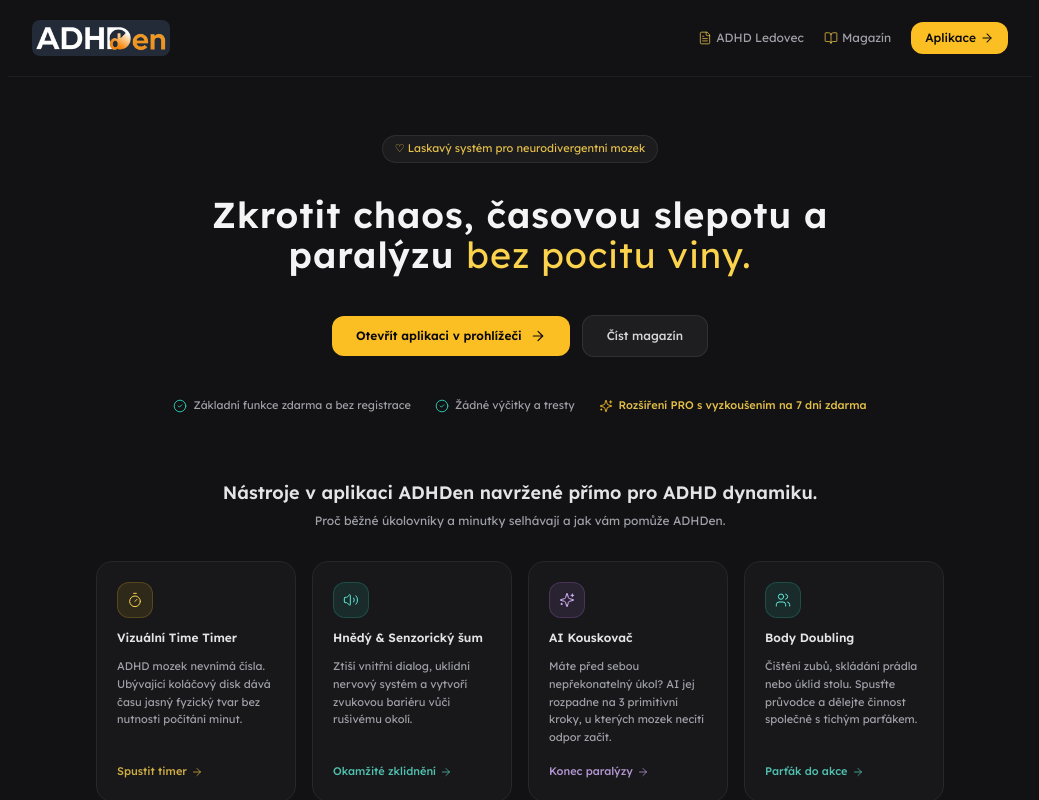
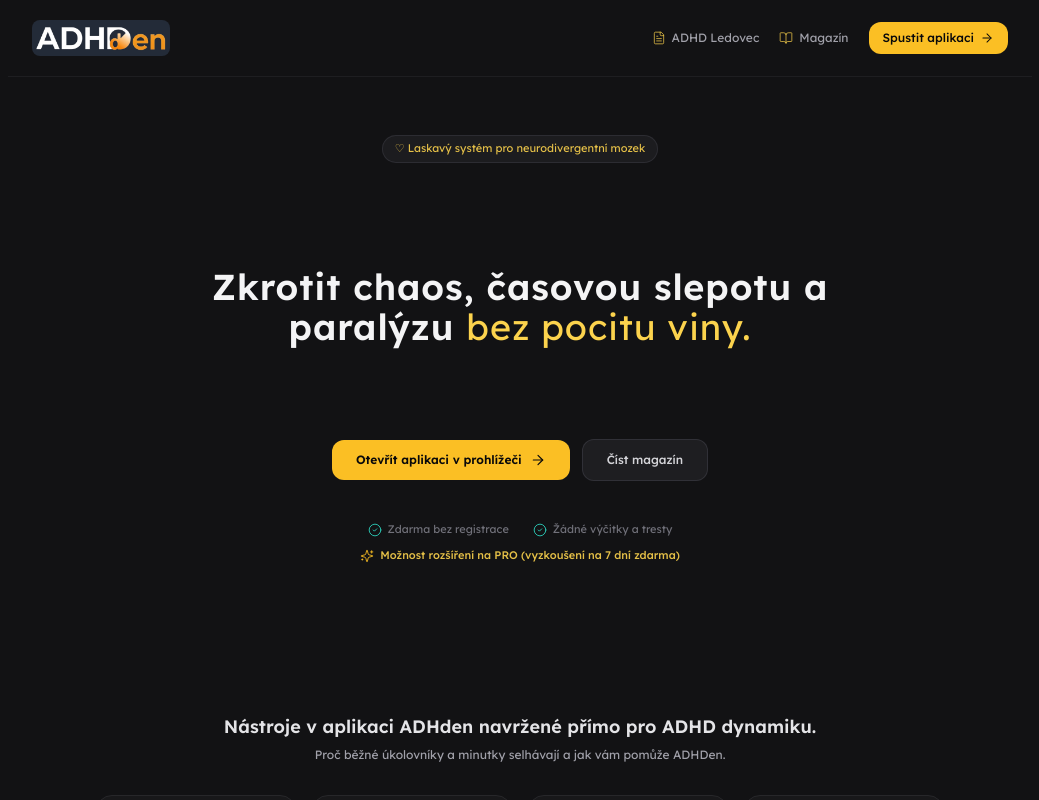
Before and after one commit to onlinejitka/ADHden, a Next.js app: page / in a window 1280 px wide. Shown: the top 800 px of the page, without its empty margins (120-1159 px from the left). Built offline with nearby package versions, Linux system fonts and the light colour scheme; no server answers.

Commit message:
Update page.tsx

```diff
--- a/app/page.tsx
+++ b/app/page.tsx
@@ -25,56 +25,60 @@ export default async function LandingPage() {
     <div className="min-h-screen bg-[#121214] text-zinc-300 font-sans leading-relaxed selection:bg-amber-400/20 selection:text-amber-300 flex flex-col justify-between">
 
       <div>
-        {/* Responzivní horní navigace (odladěná pro mobily) */}
+        {/* Horní navigace - optimalizovaná pro mobil */}
         <header className="max-w-5xl mx-auto px-4 sm:px-6 py-4 sm:py-5 flex items-center justify-between border-b border-zinc-800/60 gap-2">
           <Link href="/" className="flex items-center flex-shrink-0 group">
             <img
               src="/ADHden%20logo.jpg"
               alt="ADHDen.cz logo"
-              className="h-7 sm:h-9 w-auto rounded-lg object-contain group-hover:opacity-90 transition"
+              className="h-8 sm:h-9 w-auto rounded-lg object-contain group-hover:opacity-90 transition"
             />
           </Link>
 
           <div className="flex items-center gap-2 sm:gap-5">
             <Link
               href="/adhd-ledovec"
-              className="text-[11px] sm:text-xs text-zinc-400 hover:text-amber-300 transition flex items-center gap-1"
+              className="text-[11px] sm:text-xs text-zinc-400 hover:text-amber-300 transition flex items-center gap-1 sm:gap-1.5 flex-shrink-0"
             >
-              <FileText className="w-3.5 h-3.5 text-amber-300/80 flex-shrink-0" strokeWidth={1.5} />
+              <FileText className="w-3.5 h-3.5 text-amber-300/80" strokeWidth={1.5} />
               <span><span className="hidden sm:inline">ADHD </span>Ledovec</span>
             </Link>
 
             <Link
               href="/magazin"
-              className="text-[11px] sm:text-xs text-zinc-400 hover:text-zinc-200 transition flex items-center gap-1"
+              className="text-[11px] sm:text-xs text-zinc-400 hover:text-zinc-200 transition flex items-center gap-1 sm:gap-1.5 flex-shrink-0"
             >
-              <BookOpen className="w-3.5 h-3.5 text-amber-300/80 flex-shrink-0" strokeWidth={1.5} />
+              <BookOpen className="w-3.5 h-3.5 text-amber-300/80" strokeWidth={1.5} />
               <span>Magazín</span>
             </Link>
 
             <Link
               href="/app"
-              className="bg-amber-400 hover:bg-amber-300 text-zinc-950 font-medium px-2.5 py-1.5 sm:px-3.5 sm:py-2 rounded-xl text-[11px] sm:text-xs flex items-center gap-1 transition flex-shrink-0"
+              className="bg-amber-400 hover:bg-amber-300 text-zinc-950 font-medium px-2.5 py-1.5 sm:px-3.5 sm:py-2 rounded-xl text-[11px] sm:text-xs flex items-center gap-1 sm:gap-1.5 transition flex-shrink-0"
             >
-              <span>Aplikace</span>
+              <span>Spustit aplikaci</span>
               <ArrowRight className="w-3.5 h-3.5" strokeWidth={1.75} />
             </Link>
           </div>
         </header>
 
         {/* Hlavní obsah */}
-        <main className="max-w-4xl mx-auto px-6 pt-10 sm:pt-14 pb-16 space-y-12 sm:space-y-16">
+        <main className="max-w-4xl mx-auto px-6 pt-14 pb-16 space-y-16">
 
           {/* Hero sekce */}
-          <div className="text-center space-y-6 sm:space-y-8">
+          <div className="text-center space-y-8">
             <div className="inline-flex items-center gap-2 px-3 py-1 rounded-full bg-zinc-800/50 border border-zinc-700/50 text-[11px] text-amber-300/90">
               <span>♡ Laskavý systém pro neurodivergentní mozek</span>
             </div>
+
+            <div className="h-10" /> {/* Mezera 64 px */}
 
             <h1 className="text-2xl sm:text-3xl md:text-4xl font-semibold text-zinc-100 max-w-2xl mx-auto leading-normal tracking-wide">
               Zkrotit chaos, časovou slepotu a paralýzu{" "}
               <span className="text-amber-300 font-normal">bez pocitu viny.</span>
             </h1>
+
+            <div className="h-5" /> {/* Mezera 64 px */}
 
             <div className="flex flex-col sm:flex-row items-center justify-center gap-3 pt-2">
               <Link
@@ -93,28 +97,32 @@ export default async function LandingPage() {
               </Link>
             </div>
 
-            {/* Jasná informace o Free i rozšiřující PRO verzi */}
-            <div className="flex flex-col sm:flex-row items-center justify-center gap-3 sm:gap-6 text-[11px] text-zinc-400 pt-2">
-              <span className="flex items-center gap-1.5">
-                <CheckCircle2 className="w-3.5 h-3.5 text-teal-400 flex-shrink-0" strokeWidth={1.5} />
-                Základní funkce zdarma a bez registrace
-              </span>
-              <span className="flex items-center gap-1.5">
-                <CheckCircle2 className="w-3.5 h-3.5 text-teal-400 flex-shrink-0" strokeWidth={1.5} />
-                Žádné výčitky a tresty
-              </span>
-              <span className="flex items-center gap-1.5 text-amber-300/90 font-medium">
-                <Sparkles className="w-3.5 h-3.5 text-amber-400 flex-shrink-0" strokeWidth={1.5} />
-                Rozšíření PRO s vyzkoušením na 7 dní zdarma
-              </span>
+            {/* Původní 2 body + Třetí řádek pod nimi */}
+            <div className="space-y-2 pt-2">
+              <div className="flex items-center justify-center gap-6 text-[11px] text-zinc-500">
+                <span className="flex items-center gap-1.5">
+                  <CheckCircle2 className="w-3.5 h-3.5 text-teal-400" strokeWidth={1.5} /> Zdarma bez registrace
+                </span>
+                <span className="flex items-center gap-1.5">
+                  <CheckCircle2 className="w-3.5 h-3.5 text-teal-400" strokeWidth={1.5} /> Žádné výčitky a tresty
+                </span>
+              </div>
+
+              <div className="flex items-center justify-center text-[11px] text-amber-300/90 font-medium">
+                <span className="flex items-center gap-1.5">
+                  <Sparkles className="w-3.5 h-3.5 text-amber-400" strokeWidth={1.5} /> Možnost rozšíření na PRO (vyzkoušení na 7 dní zdarma)
+                </span>
+              </div>
             </div>
           </div>
+
+          <div className="h-5" /> {/* Mezera 64 px */}
 
           {/* Sekce Nástrojů */}
           <section className="space-y-6 text-left">
             <div className="text-center space-y-1.5">
               <h2 className="text-lg font-semibold text-zinc-200">
-                Nástroje v aplikaci ADHDen navržené přímo pro ADHD dynamiku.
+                Nástroje v aplikaci ADHden navržené přímo pro ADHD dynamiku.
               </h2>
               <p className="text-xs text-zinc-400">
                 Proč běžné úkolovníky a minutky selhávají a jak vám pomůže ADHDen.
@@ -204,6 +212,8 @@ export default async function LandingPage() {
             </div>
           </section>
 
+          <div className="h-5" /> {/* Mezera 64 px */}
+
           {/* Upoutávka na průvodce */}
           <section className="pt-2">
             <Link
@@ -231,6 +241,8 @@ export default async function LandingPage() {
               </div>
             </Link>
           </section>
+
+          <div className="h-5" /> {/* Mezera 64 px */}
 
           {/* Sekce 3 nejnovějších článků z Notion s obrázky */}
           <section className="space-y-6 pt-0">
@@ -265,6 +277,7 @@ export default async function LandingPage() {
                     href={`/magazin/${art.slug}`}
                     className="group flex flex-col p-4 bg-zinc-800/30 hover:bg-zinc-800/60 border border-zinc-800 hover:border-zinc-700 rounded-2xl transition-all"
                   >
+                    {/* Renderování náhledového obrázku z Notion */}
                     {art.coverImage && (
                       <div className="w-full h-36 rounded-xl overflow-hidden mb-3.5 border border-zinc-800/60 bg-zinc-900">
                         <img
@@ -310,15 +323,14 @@ export default async function LandingPage() {
         </main>
       </div>
 
-      {/* Kompletní Zápatí s doložkou a Stripe */}
+      {/* Zápatí s doložkou a Stripe */}
       <footer className="border-t border-zinc-800/80 bg-[#0e0e10] pt-10 pb-8 mt-12 text-xs text-zinc-400">
         <div className="max-w-4xl mx-auto px-6 space-y-6 text-center sm:text-left">
 
           <div className="space-y-2 text-center max-w-2xl mx-auto">
             <p className="font-semibold text-zinc-300">
-              © 2026 ADHDen.cz — Všechna práva vyhrazená.
+              © 2026 ADHden - Všechna práva vyhrazená.
             </p>
-            {/* Právní a lékařské upozornění */}
             <p className="text-[10px] sm:text-[11px] text-zinc-500 leading-relaxed">
               Důležité upozornění: Obsah tohoto webu a aplikace má pouze informativní, vzdělávací a seberozvojový charakter. Autorka není lékař, psychiatr ani psychoterapeut. Veškeré informace a aplikace nenahrazují odbornou lékařskou či psychologickou péči. Použití nástrojů je na vlastní zodpovědnost uživatele.
             </p>
@@ -338,7 +350,6 @@ export default async function LandingPage() {
               </p>
             </div>
 
-            {/* Bezpečné platby přes Stripe + Odkazy */}
             <div className="flex flex-col items-center sm:items-end gap-3">
               <div className="flex items-center gap-1.5 text-[11px] text-zinc-400 bg-zinc-800/40 px-3 py-1 rounded-lg border border-zinc-800">
                 <ShieldCheck className="w-3.5 h-3.5 text-teal-400" />
```
